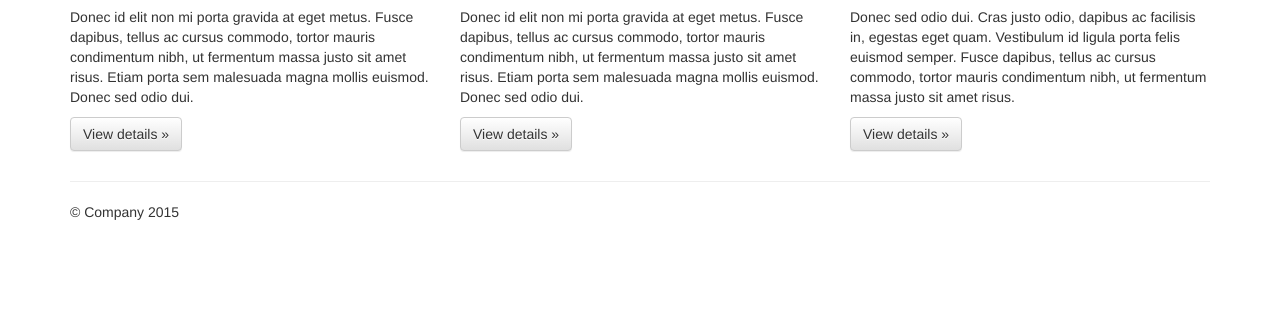
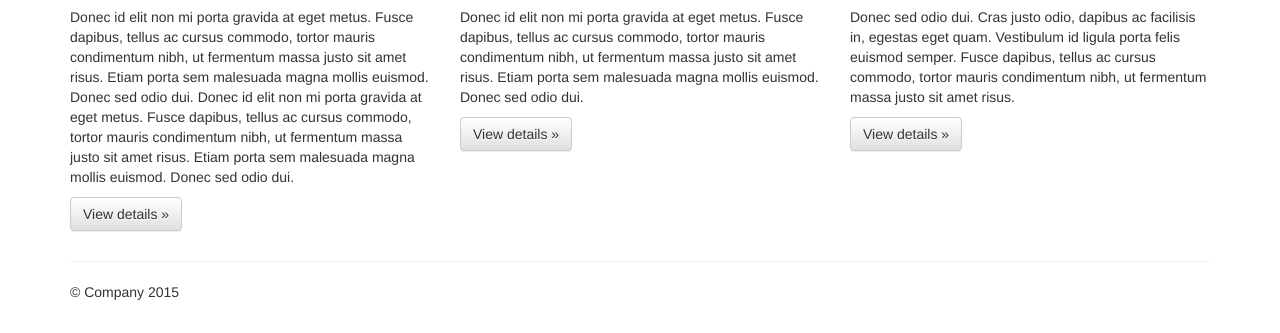
Before and after one commit to ajm62/web-project, a plain HTML site: page index.html in a window 1280 px wide. Shown: the part 467-800 px from the top of the page. Drawn offline with nearby package versions, Linux system fonts and the light colour scheme.

Commit message:
Update index.html
Added more text info in the paragraph.

```diff
--- a/index.html
+++ b/index.html
@@ -66,7 +66,8 @@
       <div class="row">
         <div class="col-md-4">
           <h2>Heading</h2>
-          <p>Donec id elit non mi porta gravida at eget metus. Fusce dapibus, tellus ac cursus commodo, tortor mauris condimentum nibh, ut fermentum massa justo sit amet risus. Etiam porta sem malesuada magna mollis euismod. Donec sed odio dui. </p>
+          <p>Donec id elit non mi porta gravida at eget metus. Fusce dapibus, tellus ac cursus commodo, tortor mauris condimentum nibh, ut fermentum massa justo sit amet risus. Etiam porta sem malesuada magna mollis euismod. Donec sed odio dui.
+            Donec id elit non mi porta gravida at eget metus. Fusce dapibus, tellus ac cursus commodo, tortor mauris condimentum nibh, ut fermentum massa justo sit amet risus. Etiam porta sem malesuada magna mollis euismod. Donec sed odio dui.</p>
           <p><a class="btn btn-default" href="#" role="button">View details &raquo;</a></p>
         </div>
         <div class="col-md-4">
```
